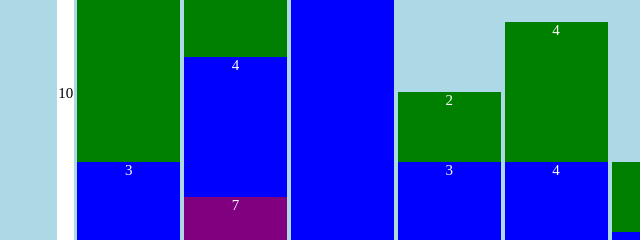
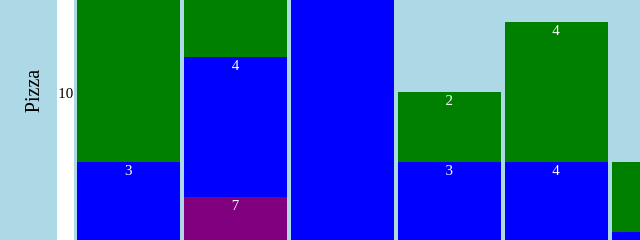
Before and after one commit to 67millwood/barcharts, a website: page indexrf.html in a window 1280 px wide. Shown: the part 368-608 px from the top of the page, 0-640 px from the left. Drawn offline with nearby package versions, Linux system fonts and the light colour scheme.

Commit message:
fixed rotation of y axis titles.  fixed width causes a minor formatting issue.

```diff
--- a/mainfinal2rf.js
+++ b/mainfinal2rf.js
@@ -256,9 +256,10 @@ cell2.innerHTML = tickLabels(optionsObj);
 cell2.setAttribute("id", optionsObj.names + "cell2");
 $('#' + optionsObj.names + 'cell2').css({"color": optionsObj.yTicks[1], "font-size": optionsObj.yTicks[0], "background-color": optionsObj.yTicks[2]});
 //y axis title
-cell1.innerHTML = optionsObj.yAxisTitle[0];
+// cell1.innerHTML = "<p id=rotate>" + optionsObj.yAxisTitle[0] + "</p>";
+cell1.innerHTML = "<p id=rotate>" + optionsObj.yAxisTitle[0] + "</p>";
 cell1.setAttribute("id", optionsObj.names + "cell1");
-$('#' + optionsObj.names + 'cell1').css({"color": optionsObj.yAxisTitle[2], "font-size": optionsObj.yAxisTitle[1]});
+$('#' + optionsObj.names + 'cell1').css({"color": optionsObj.yAxisTitle[2], "font-size": optionsObj.yAxisTitle[1], "width": "20px", "vertical-align": "middle"});
 
 }
 // tablePadding keeps the yLabels and yTitle centered on the chart data by adding empty cells to the table
--- a/stylefinalrf.css
+++ b/stylefinalrf.css
@@ -17,3 +17,8 @@ tr {
 body {
     background-color: lightblue;
 }
+
+#rotate {
+  transform: rotate(-90deg);
+
+}
```
